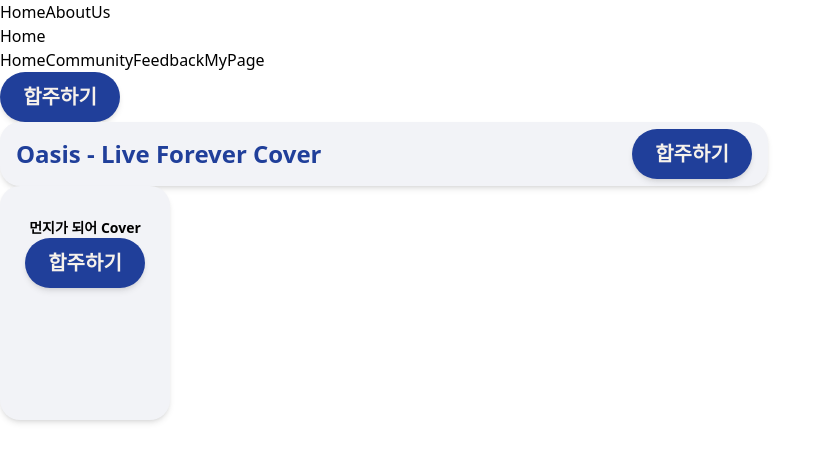
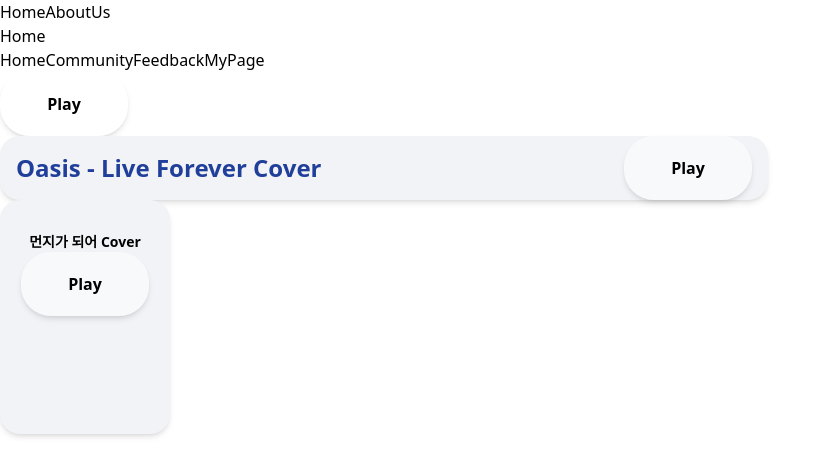
Before and after one commit to GDG-on-Campus-KNU/4th-SC-Team-6-FE, a React (Create React App) app in the folder my-app/: page / in a window 1280 px wide. Shown: the top 476 px of the page, without its empty margins (0-831 px from the left). Built offline with nearby package versions, Linux system fonts and the light colour scheme.

Commit message:
Style: UI 수정

```diff
--- a/my-app/src/components/PlayButton.jsx
+++ b/my-app/src/components/PlayButton.jsx
@@ -1,36 +1,26 @@
-import { useNavigate } from "react-router-dom";
+import { useNavigate } from 'react-router-dom';
 
-const PlayButton = ({ to, children = "합주하기", className = "" }) => {
+function PlayButton({ to, children = 'Play', className = '' }) {
   const navigate = useNavigate();
 
-  const handleClick = () => {
+  function handleClick() {
     navigate(to);
-  };
+  }
 
   return (
-    <div className={`${className}`}>
+    <div className={className}>
       <div
-        className="
-          relative w-[143px] h-[60px] sm:w-[120px] sm:h-[50px] xs:w-[100px] xs:h-[40px]
-          cursor-pointer"
+        className="relative size-16 w-32 cursor-pointer transition-transform active:scale-95"
         onClick={handleClick}
       >
+        <div className="absolute inset-0 rounded-[30px] bg-white/50 shadow-md" />
 
-        <div className="
-          absolute inset-0 rounded-[30px] bg-[#203f9a] shadow-md
-          transition-transform duration-200 active:scale-95
-        " />
-
-
-        <p className="
-          absolute inset-0 flex items-center justify-center
-          text-[25px] sm:text-[20px] xs:text-[16px] font-bold text-[#f7f2eb]
-        ">
+        <p className="absolute inset-0 flex items-center justify-center text-base font-bold text-black">
           {children}
         </p>
       </div>
     </div>
   );
-};
+}
 
 export default PlayButton;
```
